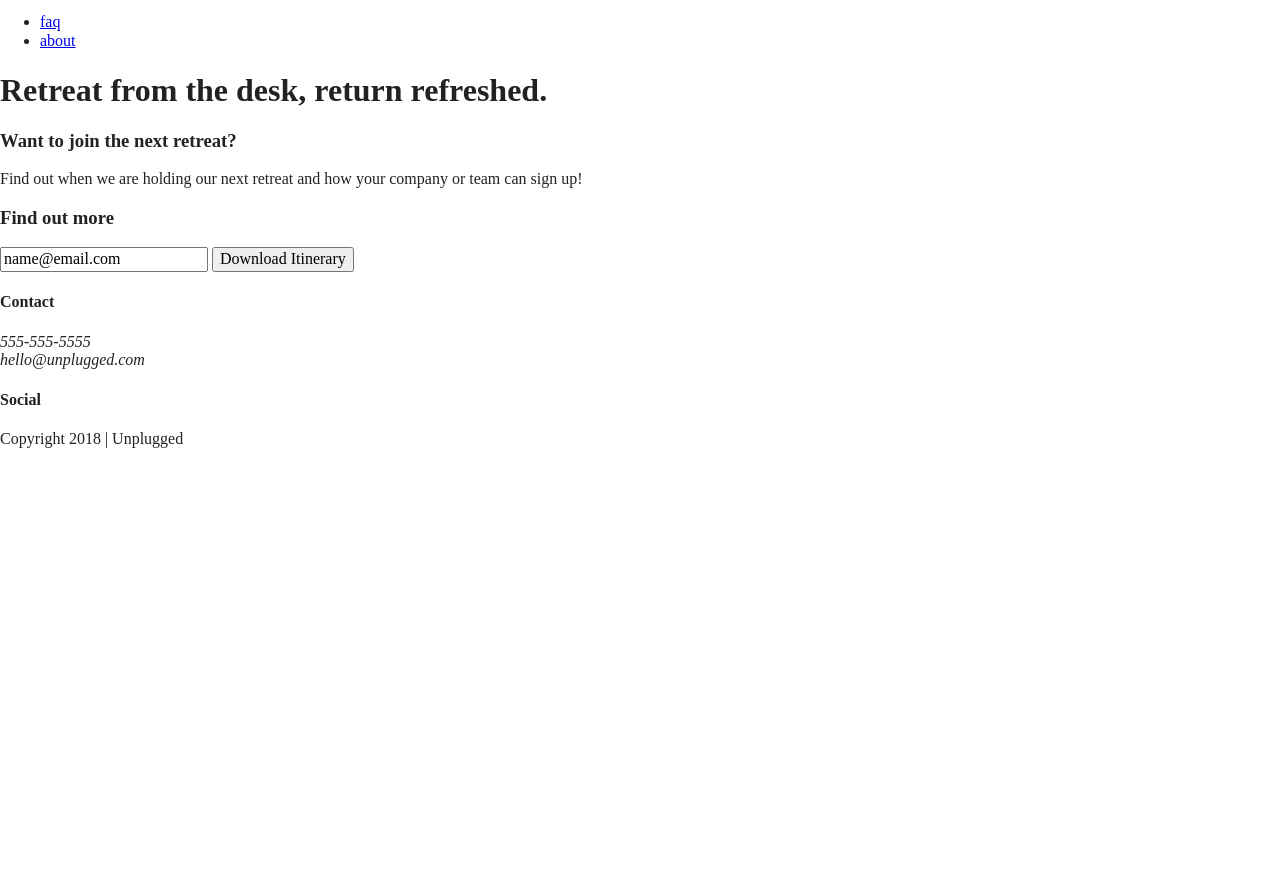
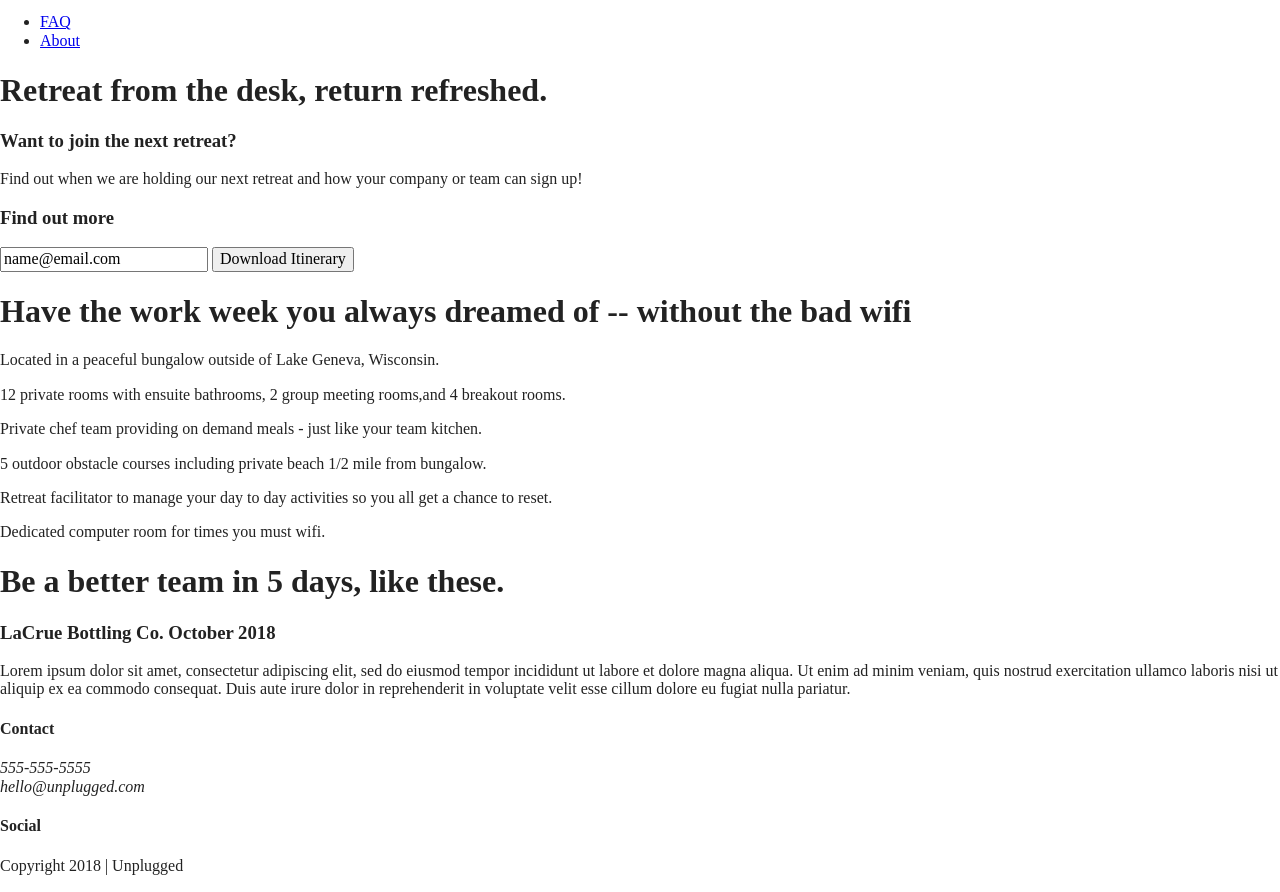
Before and after one commit to titusjosef/unpluged-retreat, a website built with Parcel: page index.html in a window 1280 px wide. Shown: the part 21-913 px from the top of the page. Before the commit the page ends 800 px from the top, so only its background shows below. Built offline with nearby package versions, Linux system fonts and the light colour scheme; files whose address does not match are found by name.

Commit message:
I added more things to complete the website

```diff
--- a/index.html
+++ b/index.html
@@ -37,9 +37,9 @@
 
         <ul>
 
-          <li> <a href="faq/index.html" target="_blank">faq</a></li>
+          <li> <a href="faq/index.html" target="_blank">FAQ</a></li>
 
-            <li> <a href="about/index.html" target="_blank">about</a></li>
+            <li> <a href="about/index.html" target="_blank">About</a></li>
 
         </ul>
 
@@ -89,6 +89,84 @@
         </div>
 
     </aside>
+
+    <section class="features">
+
+      <div class="content-wrapper">
+
+        <h1>Have the work week you always dreamed of -- without the bad wifi</h1>
+
+        <article>
+
+          <p class="fontawesome-icon"> </p>
+
+          <p class="features-item-description">Located in a peaceful bungalow outside of Lake Geneva, Wisconsin.</p>
+
+        </article>
+
+      <article>
+
+        <p class="fontawesome-icon"> </p>
+
+        <p class="features-item-description">12 private rooms with ensuite bathrooms, 2 group meeting rooms,and 4 breakout rooms.</p>
+
+      </article>
+
+      <article>
+
+        <p class="fontawesome-icon"> </p>
+
+        <p class="features-item-description"> Private chef team providing on demand meals - just like your team kitchen. </p>
+
+      </article>
+
+      <article>
+
+      <p class="fontawesome-icon"> </p>
+
+      <p class="features-item-description"> 5 outdoor obstacle courses including private beach 1/2 mile from bungalow. </p>
+
+     </artical>
+
+     <article>
+
+      <p class="fontawesome-icon"> </p>
+
+      <p class="features-item-description"> Retreat facilitator to manage your day to day activities so you all get a chance to reset. </p>
+
+      </article>
+
+      <article>
+
+        <p class="fontawesome-icon"> </p>
+
+        <p class="features-item-description"> Dedicated computer room for times you must wifi. </p>
+
+        </article>
+
+      </div>
+
+    </section>
+
+    <section class="reviews">
+
+      <div class="content-wrapper">
+
+        <h1>Be a better team in 5 days, like these.</h1>
+
+        <article>
+
+        <p class="fontawesome-icon"> </p>
+
+        <h3> LaCrue Bottling Co. October 2018 </h3>
+
+        <p> Lorem ipsum dolor sit amet, consectetur adipiscing elit, sed do eiusmod tempor incididunt ut labore et dolore magna aliqua. Ut enim ad minim veniam, quis nostrud exercitation ullamco laboris nisi ut aliquip ex ea commodo consequat. Duis aute irure dolor in reprehenderit in voluptate velit esse cillum dolore eu fugiat nulla pariatur. </p>
+
+      </article>
+
+      </div>
+
+    </section>
 
   </main> <!-- main wrapper -->
 
```
